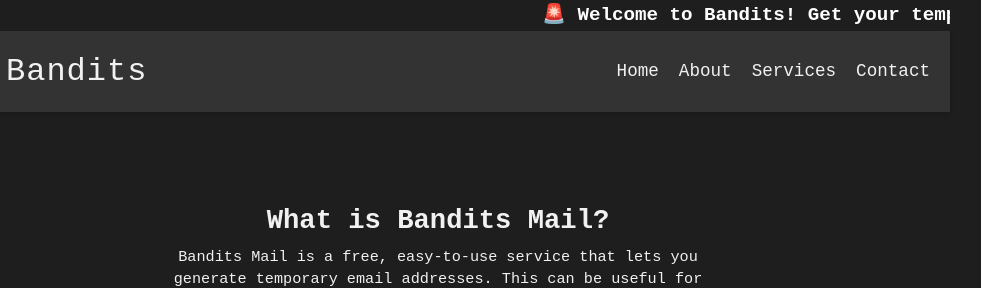
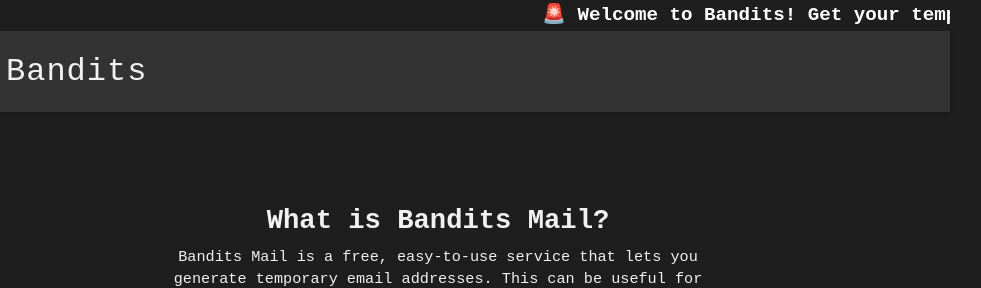
Before and after one commit to MrBroowc/mail, a plain HTML site: page index.html in a window 1280 px wide. Shown: the top 288 px of the page, 202-1183 px from the left. Drawn offline with Linux system fonts and the light colour scheme.

Commit message:
Update index.html

```diff
--- a/index.html
+++ b/index.html
@@ -1,15 +1,18 @@
 <!DOCTYPE html>
 <html lang="en">
+
 <head>
     <meta charset="UTF-8" />
     <meta name="description" content="Free Email Generator Address" />
     <meta name="keywords" content="HTML, CSS, JavaScript" />
     <meta name="author" content="Bandits" />
     <meta name="viewport" content="width=device-width, initial-scale=1.0" />
-    <title>Mail by Bandits</title>
+    <title>Mail | Bandits</title>
+    <link rel="manifest" href="manifest.json" />
     <link rel="stylesheet" href="https://use.fontawesome.com/releases/v5.13.0/css/all.css" />
     <link rel="icon" href="https://avatars.githubusercontent.com/u/177678784?s=48&v=4" type="image/x-icon" />
 </head>
+
 <body>
     <div class="marquee">
         <p>🚨 Welcome to Bandits! Get your temporary email now 🚨</p>
@@ -21,17 +24,8 @@
             </a>
             <span class="logo-title">Bandits</span>
         </div>
-        <nav>
-            <ul>
-                <li><a href="#">Home</a></li>
-                <li><a href="#">About</a></li>
-                <li><a href="#">Services</a></li>
-                <li><a href="#">Contact</a></li>
-            </ul>
-        </nav>
     </header>
 
-    <!-- Popup for First-time Visitors -->
     <div class="popup" id="popupNotification">
         <div class="popup-content">
             <span class="close-btn">&times;</span>
```
